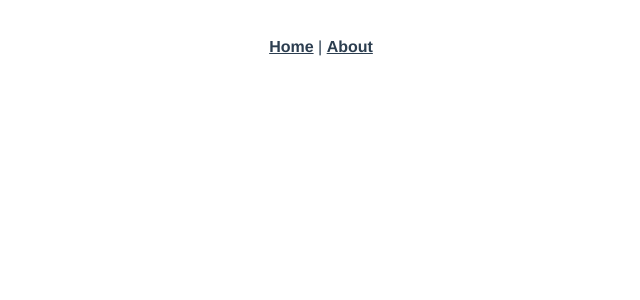
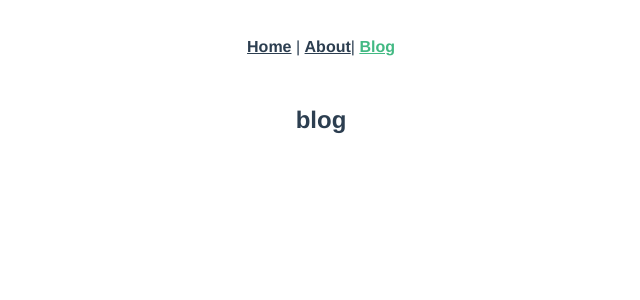
Before and after one commit to 1712954704/blog-vue, a Vue app: page /#/blog in a window 1280 px wide. Shown: the top 300 px of the page, without its empty margins (319-959 px from the left). Built offline with nearby package versions, Linux system fonts and the light colour scheme.

Commit message:
'初始化'

```diff
--- a/src/App.vue
+++ b/src/App.vue
@@ -2,7 +2,8 @@
   <div id="app">
     <div id="nav">
       <router-link to="/">Home</router-link> |
-      <router-link to="/about">About</router-link>
+      <router-link to="/about">About</router-link>|
+      <router-link to="/blog">Blog</router-link>
     </div>
     <router-view />
   </div>
--- a/src/router/index.js
+++ b/src/router/index.js
@@ -18,6 +18,15 @@ const routes = [
     // which is lazy-loaded when the route is visited.
     component: () =>
       import(/* webpackChunkName: "about" */ "../views/About.vue")
+  },
+  {
+    path: "/blog",
+    name: "Blog",
+    // route level code-splitting
+    // this generates a separate chunk (about.[hash].js) for this route
+    // which is lazy-loaded when the route is visited.
+    component: () =>
+      import(/* webpackChunkName: "about" */ "../views/Blog.vue")
   }
 ];
 
--- /dev/null
+++ b/src/views/Blog.vue
@@ -0,0 +1,11 @@
+<style>
+</style>
+<template>
+    <h2>blog</h2>
+</template>
+
+<script>
+export default {
+  name: "Blog",
+};
+</script>
```
